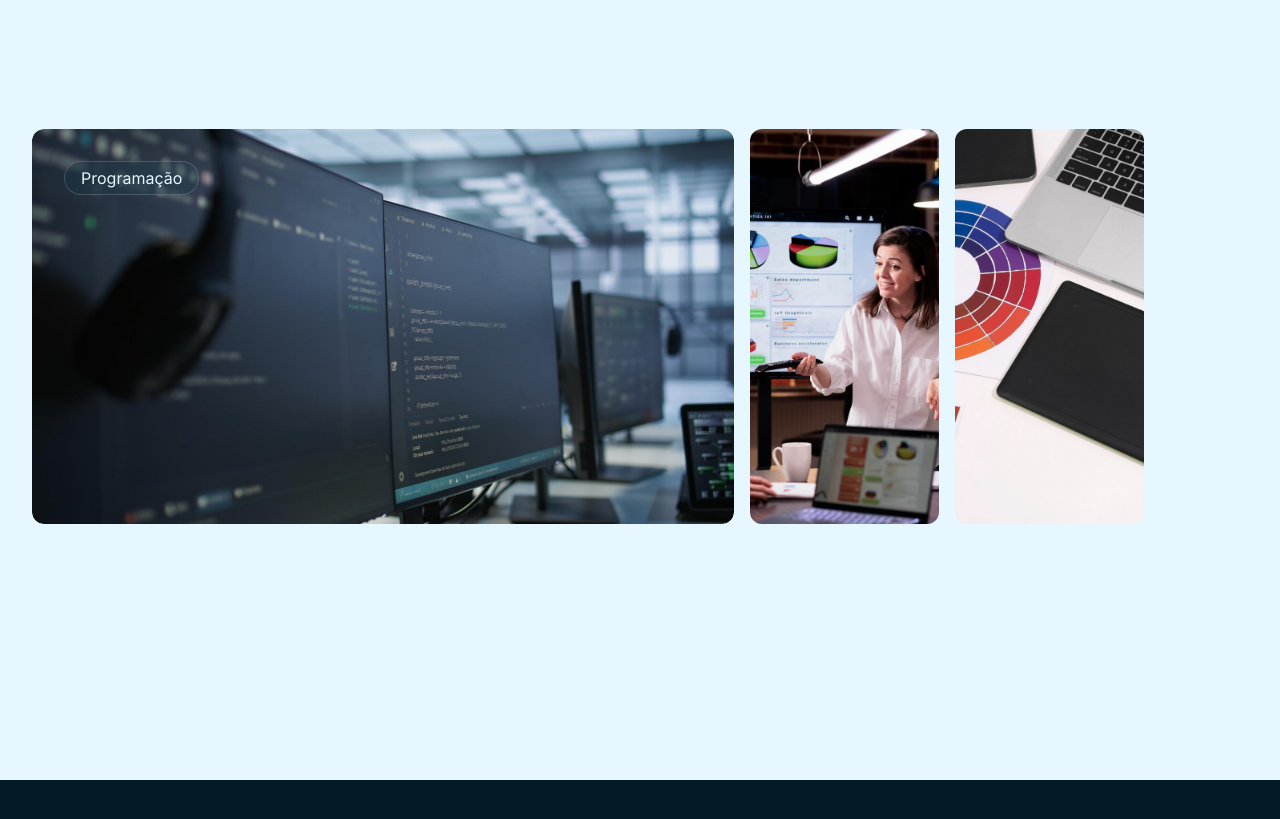
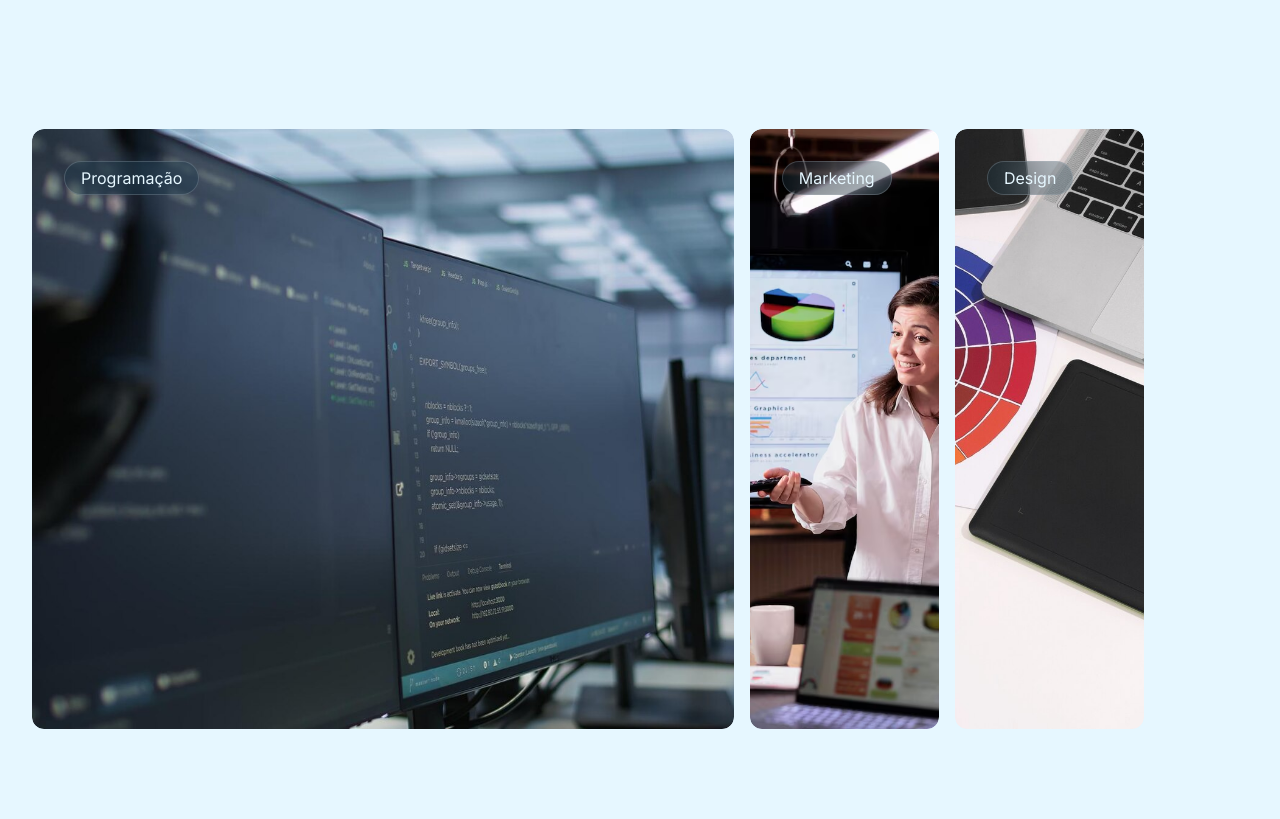
Before and after one commit to O-Gui-Carvalho/CtrlDev, a Next.js app: page / in a window 1280 px wide. Shown: the part 7620-8439 px from the top of the page. Built offline with nearby package versions, Linux system fonts and the light colour scheme.

Commit message:
Blog cards animation on hover

```diff
--- a/src/app/globals.css
+++ b/src/app/globals.css
@@ -32,3 +32,7 @@ body {
 .custom-grid {
   @apply grid grid-cols-4 md:grid-cols-8 lg:grid-cols-12 gap-2 md:gap-4 lg:gap-8 px-2 md:px-4 lg:px-8;
 }
+
+.max-size {
+  @apply col-span-3 md:col-span-5 lg:col-span-7;
+}
--- a/src/components/blog/Blog.jsx
+++ b/src/components/blog/Blog.jsx
@@ -1,11 +1,35 @@
-import React from 'react'
+'use client'
+import { useRef, useState } from 'react'
 import TextScroll from '../TextScroll'
 import Image from 'next/image'
 import { FaArrowUp } from "react-icons/fa6";
 import gsap from 'gsap';
 import { useGSAP } from '@gsap/react';
+import Flip from 'gsap/Flip';
+
+gsap.registerPlugin(Flip)
+
+const posts = [
+    {
+        title: "Design de sites: Estratégia, processo e custos explicados.",
+        category: "Programação",
+        img: "/coding.jpg"
+    },
+    {
+        title: "Marketing digital: Como criar campanhas de alto impacto.",
+        category: "Marketing",
+        img: "/marketing.jpg"
+    },
+    {
+        title: "Design visual: Criatividade e tendências para 2025.",
+        category: "Design",
+        img: "/visual.jpg"
+    }
+]
 
 const Blog = () => {
+    const [activeIndex, setActiveIndex] = useState(0)
+    const containersRef = useRef([])
 
     useGSAP(() => {
         gsap.utils.toArray('.blog-cover').forEach((cover) => {
@@ -15,7 +39,7 @@ const Blog = () => {
             gsap.set(imgCont, { width: 0 })
             gsap.set(textCont, { yPercent: 200 })
 
-            let hoverAnimation = gsap.timeline({ paused: true })
+            const hoverAnimation = gsap.timeline({ paused: true })
             .to(imgCont, {
                 width: 'auto',
                 duration: 0.5,
@@ -25,12 +49,30 @@ const Blog = () => {
                 yPercent: 0,
                 duration: 0.5,
                 ease: 'power2.out'
-            })
+            }, '-=0.3')
 
             cover.addEventListener("mouseenter", () => hoverAnimation.play())
             cover.addEventListener("mouseleave", () => hoverAnimation.reverse())
         })
+
+        containersRef.current[0]?.classList.add('max-size')
     }, [])
+
+    const handleMouseEnter = (index) => {
+        if (index === activeIndex) return
+
+        const state = Flip.getState(containersRef.current)
+
+        containersRef.current.forEach((el) => el.classList.remove('max-size'))
+        containersRef.current[index].classList.add('max-size')
+
+        setActiveIndex(index)
+
+        Flip.from(state, {
+            duration: 0.5,
+            ease: 'power2.out',
+        })
+    }
 
   return (
     <div className='custom-grid'>
@@ -38,22 +80,22 @@ const Blog = () => {
             Compartilhamos insights e tendências para impulsionar suas estratégias digitais.
         </TextScroll>
         <div className="col-span-3 md:col-span-7 lg:col-span-11 grid grid-cols-3 md:grid-cols-7 lg:grid-cols-11 gap-2 md:gap-4 mb-64">
-            <div className="img-container blog-cover col-span-3 md:col-span-5 lg:col-span-7 relative overflow-hidden rounded-xl group cursor-pointer">
-                <Image src={'/coding.jpg'} alt='Coding blog post' width={1920} height={1080} className='object-cover h-full rounded-xl transition-transform duration-300 ease-in-out group-hover:scale-110'/>
+            {posts.map(( posts, index ) => (
+                <div ref={(el) => containersRef.current[index] = el} key={index} onMouseEnter={() => handleMouseEnter(index)} className={`img-container blog-cover relative overflow-hidden rounded-xl group cursor-pointer h-[600px] col-span-3 md:col-span-2 lg:col-span-2 `}>
+                    <Image src={posts.img} alt='Coding blog post' width={1920} height={1080} className='object-cover h-full rounded-xl transition-transform duration-300 ease-in-out group-hover:scale-110'/>
                     <div className="absolute top-0 left-0 m-8 py-1 px-4 bg-[#08304540] rounded-full text-background border-1 border-[#B6C3C940] backdrop-blur-xl">
-                    <span>Programação</span>
+                        <span>{posts.category}</span>
                     </div>
                     <div className="text-container absolute bottom-0 left-0 right-0 px-8 max-w-3xl w-full mx-auto text-background my-8 p-8 bg-[#08304540] border-1 border-[#B6C3C940] backdrop-blur-lg flex items-center justify-between gap-8 rounded-2xl">
                         <span className='text-2xl max-w-[430px]'>
-                        Design de sites: Estratégia, processo e custos explicados.
+                            {posts.title}
                         </span>
                         <div className="bg-[#08304580] p-4 rounded-full transition-colors duration-300 ease-in-out group-hover:bg-background group-hover:text-darkp">
                             <FaArrowUp className='rotate-45 text-2xl transition-transform duration-300 ease-in-out group-hover:rotate-90'/>
                         </div>
                     </div>
                 </div>
-            <Image src={'/marketing.jpg'} alt='Coding blog post' width={1920} height={1080} className='rounded-xl col-span-3 md:col-span-1 lg:col-span-2 object-cover h-full'/>
-            <Image src={'/visual.jpg'} alt='Coding blog post' width={1920} height={1080} className='rounded-xl col-span-3 md:col-span-1 lg:col-span-2 object-cover h-full'/>
+            ))}
         </div>
     </div>
   )
```
Also changed, not shown: 1 other file (tests, documents, lock files or other folders). Lines whose indentation alone changed are shown as unchanged.
